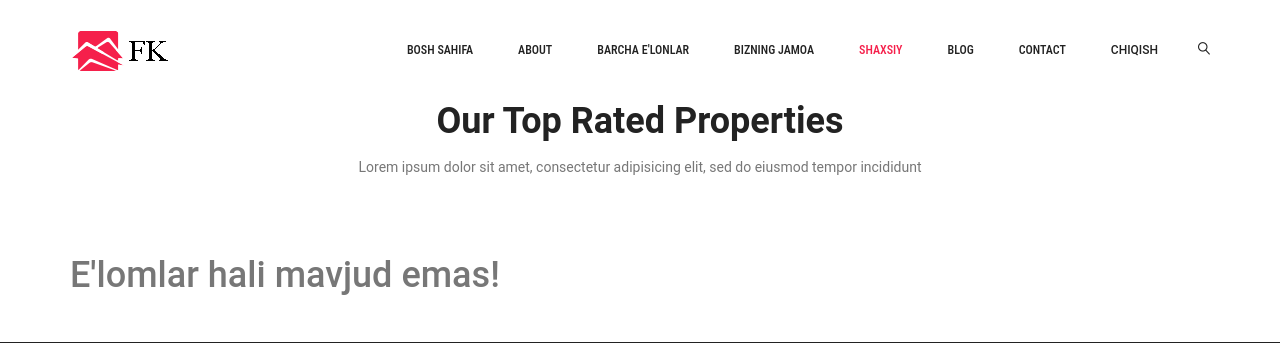
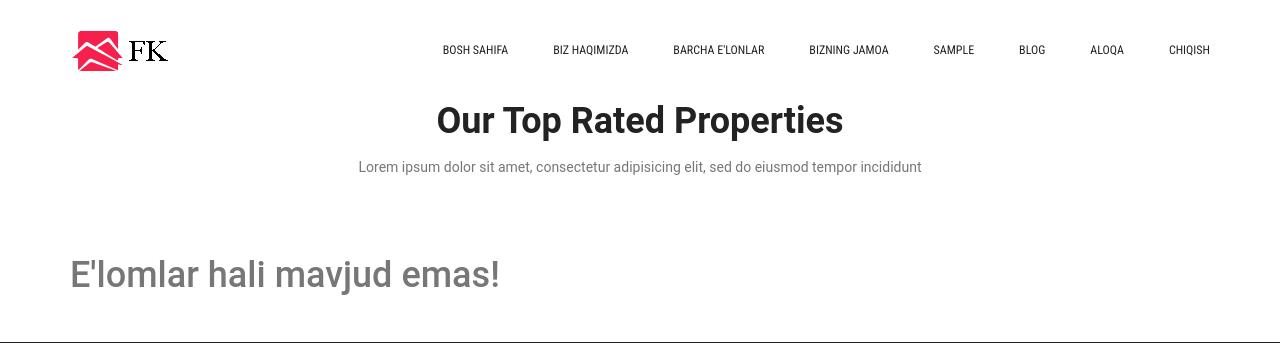
Before and after one commit to sardoruktamov/construction, a Django app: page /sample/ in a window 1280 px wide. Shown: the top 343 px of the page. Run offline with Django 3.2, Linux system fonts and the light colour scheme; the visitor is signed in with stand-in values (Sample User, id 1); data that the repository does not hold is empty; some libraries are stand-ins or nearby versions.

Commit message:
navbar qismi to`liq

```diff
--- a/templates/accounts/personal_area.html
+++ b/templates/accounts/personal_area.html
@@ -21,6 +21,8 @@
         <!-- main css -->
         <link rel="stylesheet" href="{% static 'css/style.css' %}">
         <link rel="stylesheet" href="{% static 'css/responsive.css' %}">
+
+        <link href="https://fonts.googleapis.com/css2?family=Roboto+Condensed&display=swap" rel="stylesheet">
     </head>
     <body>
         {% url 'index' as index %}
@@ -46,34 +48,41 @@
 						</button>
 						<!-- Collect the nav links, forms, and other content for toggling -->
 						<div class="collapse navbar-collapse offset" id="navbarSupportedContent">
-							<ul class="nav navbar-nav menu_nav ml-auto">
-								<li class="nav-item {% if request.path == index %} active {% endif %}"><a class="nav-link" href="{% url 'index' %}">bosh sahifa</a></li>
-								<li class="nav-item {% if request.path == about %} active {% endif %}"><a class="nav-link" href="{% url 'about' %}">About</a></li>
+							<ul class="nav navbar-nav ml-auto" >
+
+                                <li class="nav-item {% if request.path == index %} active {% endif %}" >
+                                    <a class="nav-link" href="{% url 'index' %}" >bosh sahifa</a></li>
+
+								<li class="nav-item {% if request.path == about %} active {% endif %}"><a class="nav-link" href="{% url 'about' %}">biz haqimizda</a></li>
 								<li class="nav-item {% if request.path == properties %} active {% endif %}"><a class="nav-link" href="{% url 'properties' %}">Barcha e'lonlar</a></li>
 								<li class="nav-item {% if request.path == agents %} active {% endif %}"><a class="nav-link" href="{% url 'agents' %}">bizning jamoa</a></li>
+                                {% if request.user.is_authenticated %}
 
-                                <li class="nav-item submenu dropdown active ">
-									<a href="personal" class="nav-link dropdown-toggle active" data-toggle="dropdown" role="button" aria-haspopup="true" aria-expanded="false">Shaxsiy</a>
+                                <li class="nav-item submenu dropdown  {% if request.path == elements %} active {% endif %}">
+									<a href="#contact" class="nav-link dropdown-toggle active  {% if request.path == elements %} active {% endif %}" data-toggle="dropdown" role="button" aria-haspopup="true" aria-expanded="false">{{request.user.username}}</a>
 									<ul class="dropdown-menu  {% if request.path == elements %} active {% endif %}">
-                                        <li class="nav-item"><a class="nav-link" href="{{user.username}}">mening e'lonlarim</a></li>
-										<li class="nav-item  {% if request.path == elements %} active {% endif %}"><a class="nav-link" href="{{user.username}}add_announcement">E'lon berish</a></li>
+                                        {% if request.user.is_staff %}
+                                        <li class="nav-item active"><a class="nav-link" href="../../{{request.user.username}}">mening e'lonlarim</a></li>
+										<li class="nav-item  {% if request.path == elements %} active {% endif %}"><a class="nav-link" href="../../{{request.user.username}}/add_announcement">E'lon berish</a></li>
+                                        {% comment %} <li class="nav-item active"><a class="nav-link" href="{% url 'post_new' %}">Post qoldirish</a></li> {% endcomment %}
+										{% endif %}
                                         <li class="nav-item  {% if request.path == elements %} active {% endif %}"><a class="nav-link" href="{% url 'profile' %}">Shaxsiy sahifa</a></li>
 									</ul>
                                 </li>
 
-								<li class="nav-item {% if request.path == blog  %} active {% endif %}"><a class="nav-link" href="{% url 'blogpost' %}">Blog</a></li>
-								<li class="nav-item {% if request.path == contact %} active {% endif %}"><a class="nav-link" href="{% url 'contact' %}">Contact</a></li>
+                                {% endif %}
 
-								<!-- <li class="nav-item "><a class="nav-link" href="logout">logout</a></li> -->
-                                <form action="{% url 'logout' %}" method="post">
-                                        <li class="nav-item">
-                                        {% csrf_token %}
-                                        <button type="submit" style="border: none; width: 100%; text-align: left; background: none; cursor: pointer; " class="nav-link" >chiqish</button>
-                                    </li>
-                                </form>
-							</ul>
-							<ul class="nav navbar-nav navbar-right">
-								<li class="nav-item"><a href="#" class="search"><i class="lnr lnr-magnifier"></i></a></li>
+								<li class="nav-item {% if request.path == blogs  %} active {% endif %}"><a class="nav-link" href="{% url 'blogpost' %}">Blog</a></li>
+
+								<li class="nav-item {% if request.path == contact %} active {% endif %}"><a class="nav-link" href="{% url 'contact' %}">Aloqa</a></li>
+                                {% if  request.user.is_authenticated %}
+                                <li class="nav-item "><a class="nav-link" href="{% url 'logout' %}">chiqish</a></li>
+
+                                {% else %}
+								<li class="nav-item {% if request.path == sign_up %} active {% endif %}"><a class="nav-link" href="{% url 'sign_up' %}">Ro'yxatdan o'tish</a></li>
+								<li class="nav-item {% if request.path == sign_in %} active {% endif %}"><a class="nav-link" href="{% url 'sign_in' %}">kirish</a></li>
+
+                                {% endif %}
 							</ul>
 						</div>
 					</div>
```
Also changed, not shown: templates/announcement/add_announcement.html (+32 -23 lines).
